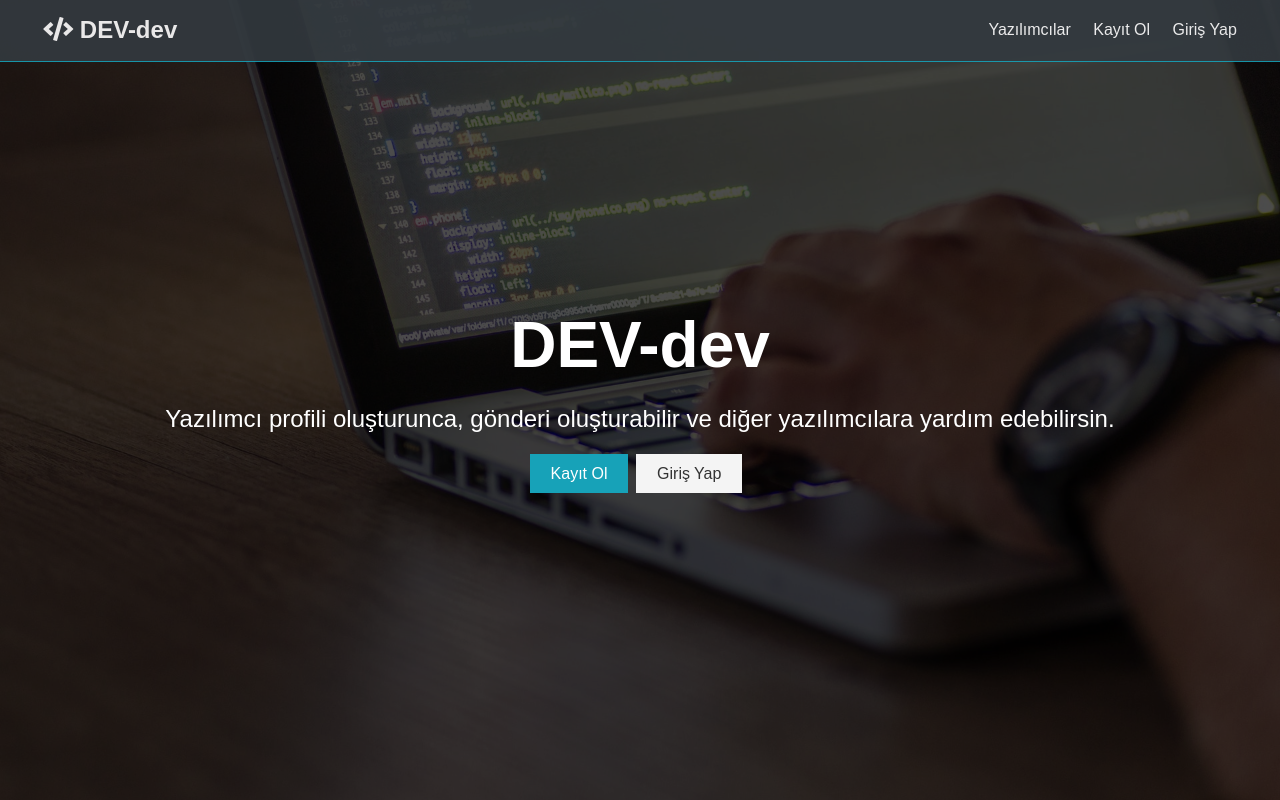
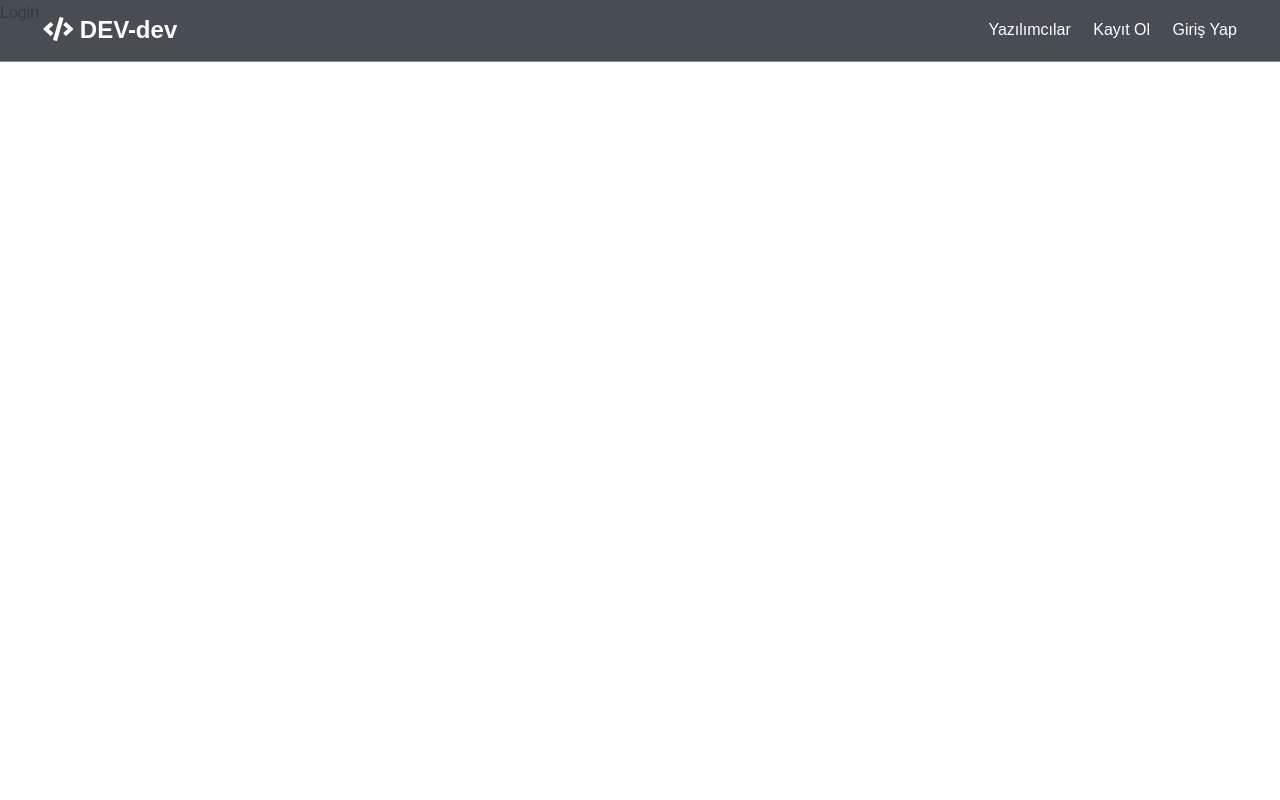
Before and after one commit to BorAydin/MERN-Dev-dev, a React (Create React App) app in the folder client/: page /login in a window 1280 px wide. Built offline with nearby package versions, Linux system fonts and the light colour scheme.

Commit message:
React Router Setup

```diff
--- a/client/src/App.js
+++ b/client/src/App.js
@@ -1,13 +1,22 @@
-import React, { Fragment } from "react";
+import React from "react";
+import { BrowserRouter as Router, Routes, Route } from "react-router-dom";
 import Navbar from "./components/layout/Navbar";
 import Landing from "./components/layout/Landing";
+import Login from "./components/auth/Login";
+import Register from "./components/auth/Register";
 import "./App.css";
 
-const App = () => (
-  <Fragment>
-    <Navbar />
-    <Landing />
-  </Fragment>
-);
+const App = () => {
+  return (
+    <Router>
+      <Navbar />
+      <Routes>
+        <Route exact path="/" element={<Landing />} />
+        <Route path="register" element={<Register />} />
+        <Route path="login" element={<Login />} />
+      </Routes>
+    </Router>
+  );
+};
 
 export default App;
--- /dev/null
+++ b/client/src/components/auth/Login.js
@@ -0,0 +1,7 @@
+import React from "react";
+
+const Login = () => {
+  return <div>Login</div>;
+};
+
+export default Login;
--- /dev/null
+++ b/client/src/components/auth/Register.js
@@ -0,0 +1,7 @@
+import React from "react";
+
+const Register = () => {
+  return <div>Register</div>;
+};
+
+export default Register;
--- a/client/src/components/layout/Landing.js
+++ b/client/src/components/layout/Landing.js
@@ -1,4 +1,5 @@
 import React from "react";
+import { Link } from "react-router-dom";
 
 const Landing = () => {
   return (
@@ -11,12 +12,12 @@
             yazılımcılara yardım edebilirsin.
           </p>
           <div className="buttons">
-            <a href="register.html" className="btn btn-primary">
+            <Link to="register" className="btn btn-primary">
               Kayıt Ol
-            </a>
-            <a href="login.html" className="btn btn-light">
+            </Link>
+            <Link to="login" className="btn btn-light">
               Giriş Yap
-            </a>
+            </Link>
           </div>
         </div>
       </div>
--- a/client/src/components/layout/Navbar.js
+++ b/client/src/components/layout/Navbar.js
@@ -1,22 +1,23 @@
 import React from "react";
+import { Link } from "react-router-dom";
 
 const Navbar = () => {
   return (
     <nav className="navbar bg-dark">
       <h1>
-        <a href="index.html">
+        <Link to="/">
           <i className="fas fa-code"></i> DEV-dev
-        </a>
+        </Link>
       </h1>
       <ul>
         <li>
-          <a href="profiles.html">Yazılımcılar</a>
+          <a href="!#">Yazılımcılar</a>
         </li>
         <li>
-          <a href="register.html">Kayıt Ol</a>
+          <Link to="register">Kayıt Ol</Link>
         </li>
         <li>
-          <a href="login.html">Giriş Yap</a>
+          <Link to="login">Giriş Yap</Link>
         </li>
       </ul>
     </nav>
```
